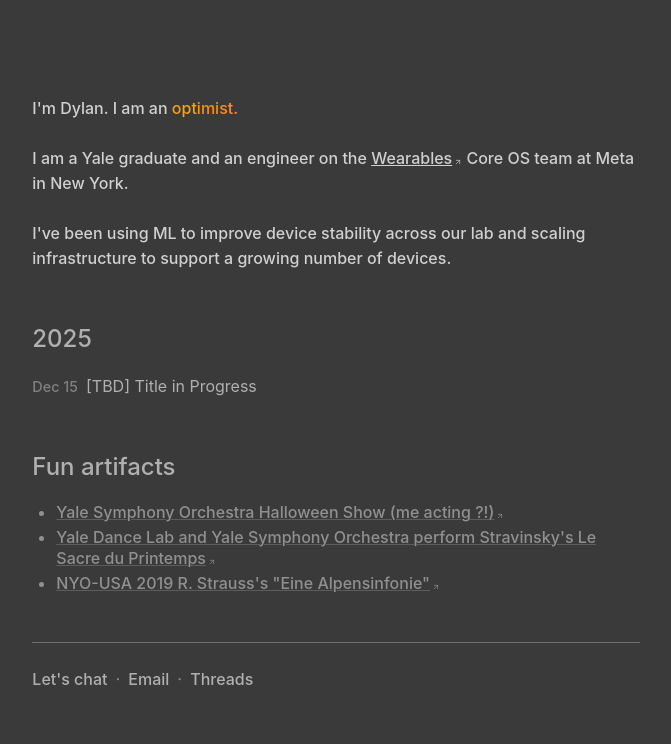
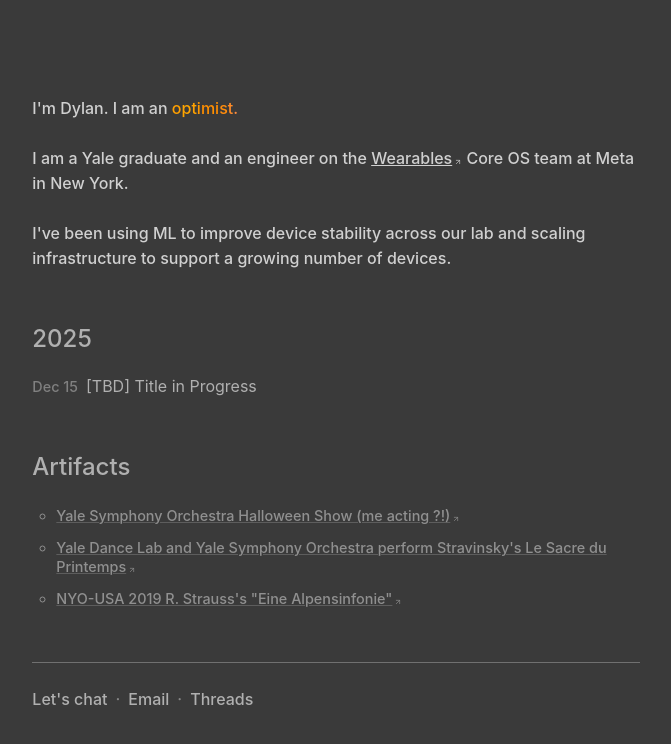
Before and after one commit to dylanfernandezdelara/dylanfdl_website, a Next.js app: page /about in a window 1280 px wide. Shown: the top 744 px of the page, without its empty margins (304-975 px from the left). Built offline with nearby package versions, Linux system fonts and the light colour scheme.

Commit message:
Update artifacts section: add bullet points, gray underlines, and styling adjustments

```diff
--- a/app/about/page.tsx
+++ b/app/about/page.tsx
@@ -25,7 +25,18 @@
 }
 
 const LIST_ITEM_STYLES = {
-  marginBlock: '0'
+  marginBlock: '0.125rem'
+}
+
+const ARTIFACTS_LIST_STYLES = {
+  paddingLeft: '1.5rem',
+  color: 'var(--gray)',
+  listStyleType: 'circle' as const,
+  fontSize: '0.9rem'
+}
+
+const ARTIFACTS_LIST_ITEM_STYLES = {
+  marginBlock: '0.3rem'
 }
 
 const CONTACT_SECTION_STYLES = {
@@ -61,21 +72,21 @@
             className="about-section-heading fun-artifacts-heading fun-artifacts-section-heading"
             style={{ color: 'var(--fg2)' }}
           >
-            Fun artifacts
+            Artifacts
           </SectionHeading>
 
-          <ul className="about-list" style={LIST_STYLES}>
-            <li style={LIST_ITEM_STYLES}>
+          <ul className="about-list" style={ARTIFACTS_LIST_STYLES}>
+            <li style={ARTIFACTS_LIST_ITEM_STYLES}>
               <ExternalLink href="https://youtu.be/WlSkFFIchMw?si=A3N296fd7kTbMch1" thinGreyUnderline>
                 Yale Symphony Orchestra Halloween Show (me acting ?!)
               </ExternalLink>
             </li>
-            <li style={LIST_ITEM_STYLES}>
+            <li style={ARTIFACTS_LIST_ITEM_STYLES}>
               <ExternalLink href="https://youtu.be/mUGqOE6hAUA?si=QF2wAeMQhvD56yHK" thinGreyUnderline>
                 Yale Dance Lab and Yale Symphony Orchestra perform Stravinsky's Le Sacre du Printemps
               </ExternalLink>
             </li>
-            <li style={LIST_ITEM_STYLES}>
+            <li style={ARTIFACTS_LIST_ITEM_STYLES}>
               <ExternalLink href="https://youtu.be/4rajIRu84Bk?si=_w1r3Vu2SEllKNsH" thinGreyUnderline>
                 NYO-USA 2019 R. Strauss's "Eine Alpensinfonie"
               </ExternalLink>
--- a/app/globals.css
+++ b/app/globals.css
@@ -844,7 +844,7 @@
 
 .about-list {
   margin: 0 0 1.5rem;
-  padding-left: 1.5rem;
+  padding-left: 0;
   color: var(--gray);
   list-style-type: disc;
   display: flex;
```
